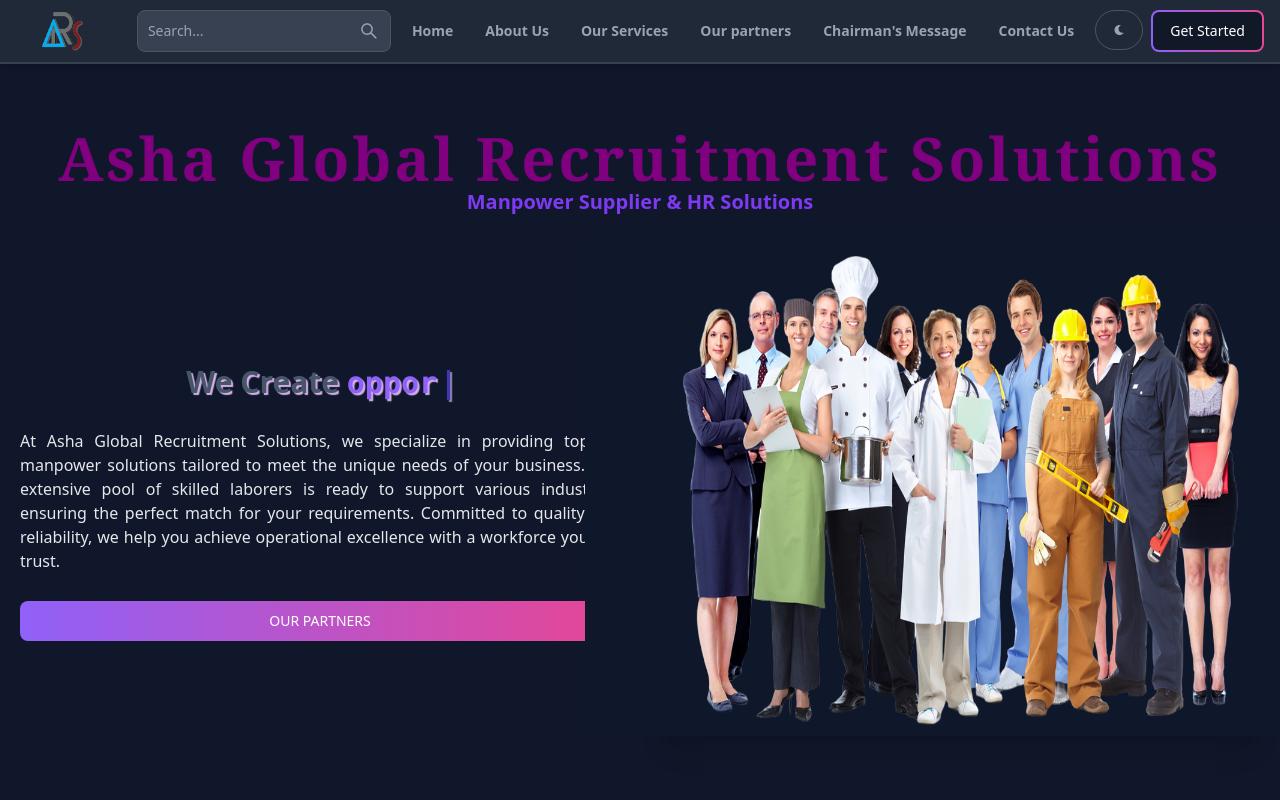
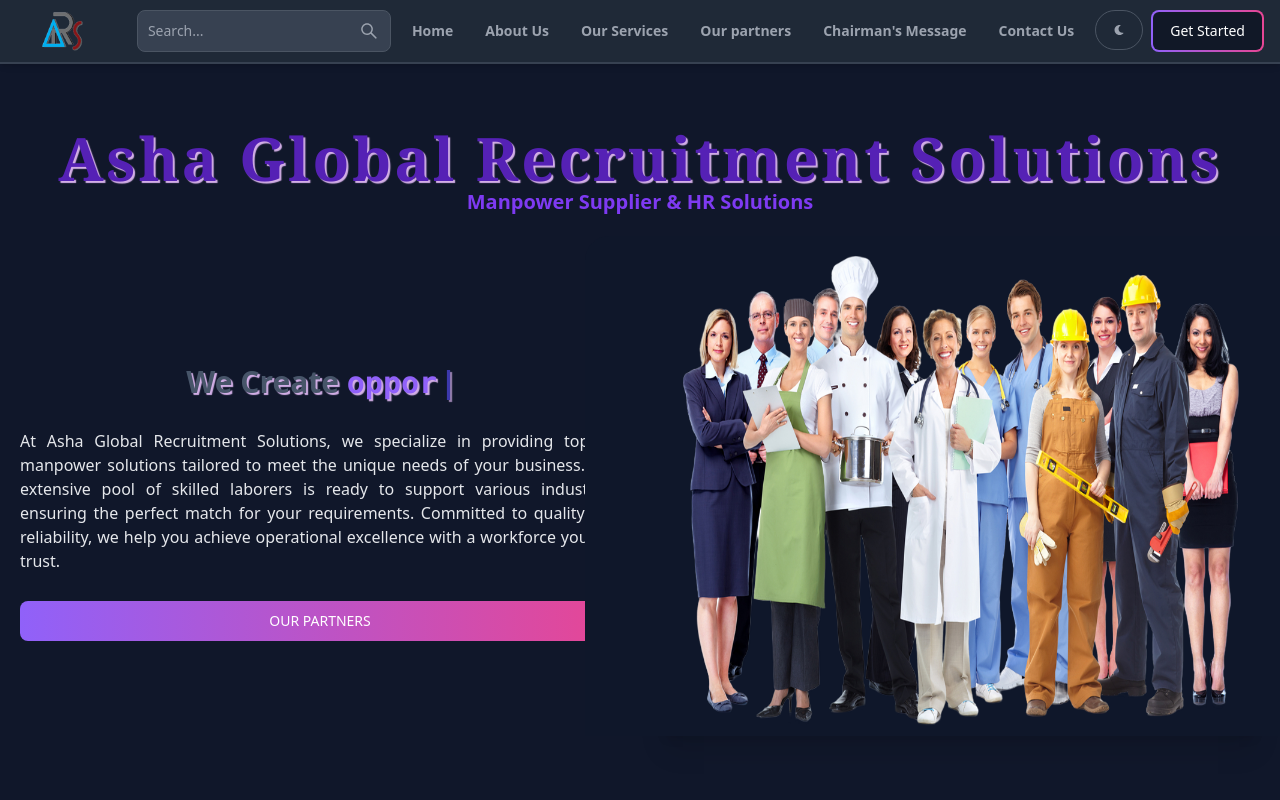
Before and after one commit to ramindu-Nimex/ARS, a React (Vite) app: page / in a window 1280 px wide. Shown: the top 800 px of the page. Built offline with nearby package versions, Linux system fonts and the light colour scheme.

Commit message:
home page updated

```diff
--- a/src/Pages/HomePage.jsx
+++ b/src/Pages/HomePage.jsx
@@ -25,7 +25,7 @@
   return (
     <div>
       <div className="text-center mt-16 mx-2">
-        <h1 className="md:text-6xl text-3xl text-[#800080] font-serif font-semibold tracking-wider">
+        <h1 className="md:text-6xl text-3xl text-purple-800 font-serif font-semibold tracking-wider [text-shadow:_0_1px_0_rgb(0_0_0_/_40%)] homeText">
           Asha Global Recruitment Solutions
         </h1>
         <p className="md:text-xl text-lg text-purple-600 font-bold font-sans">
```
